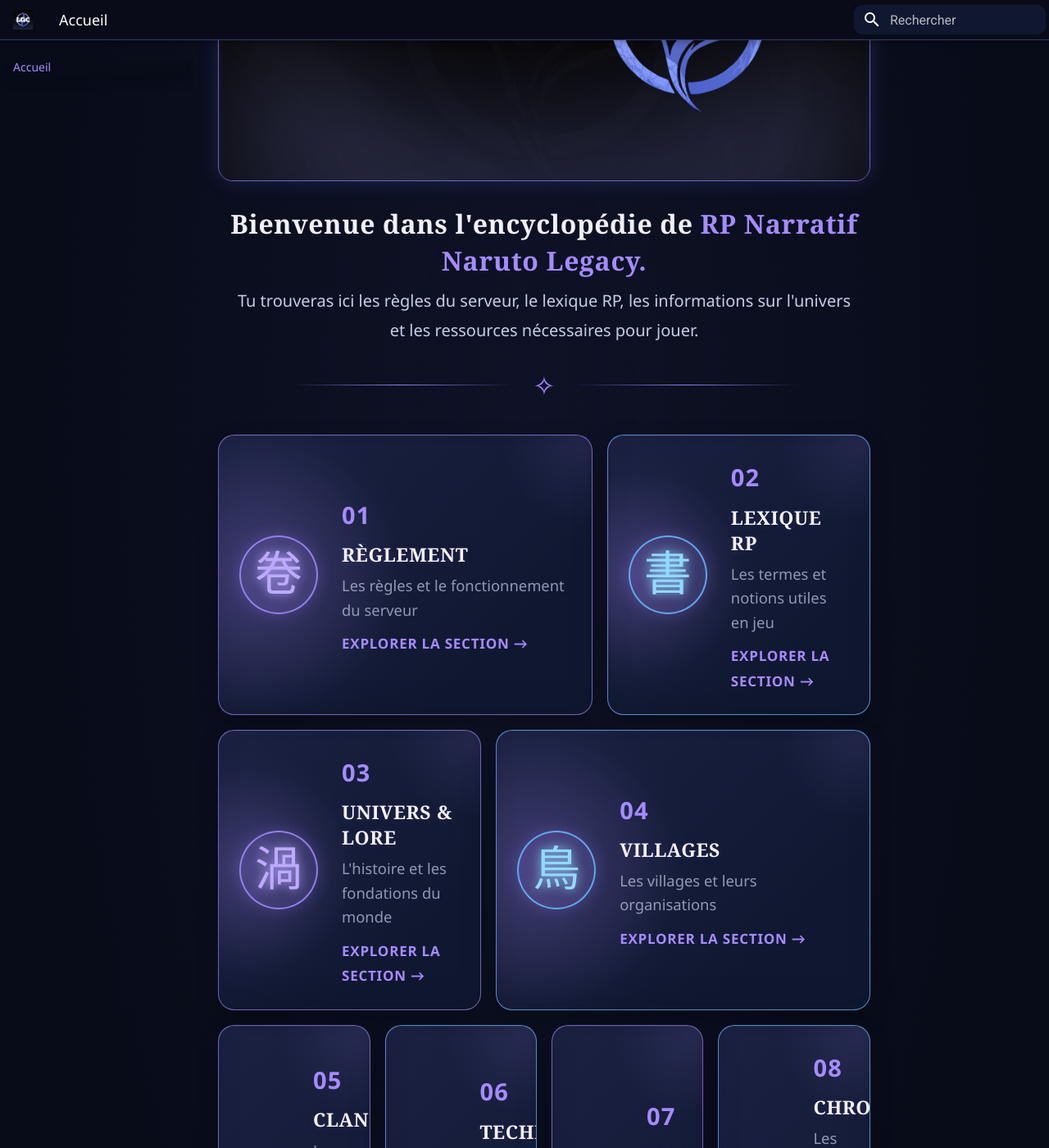
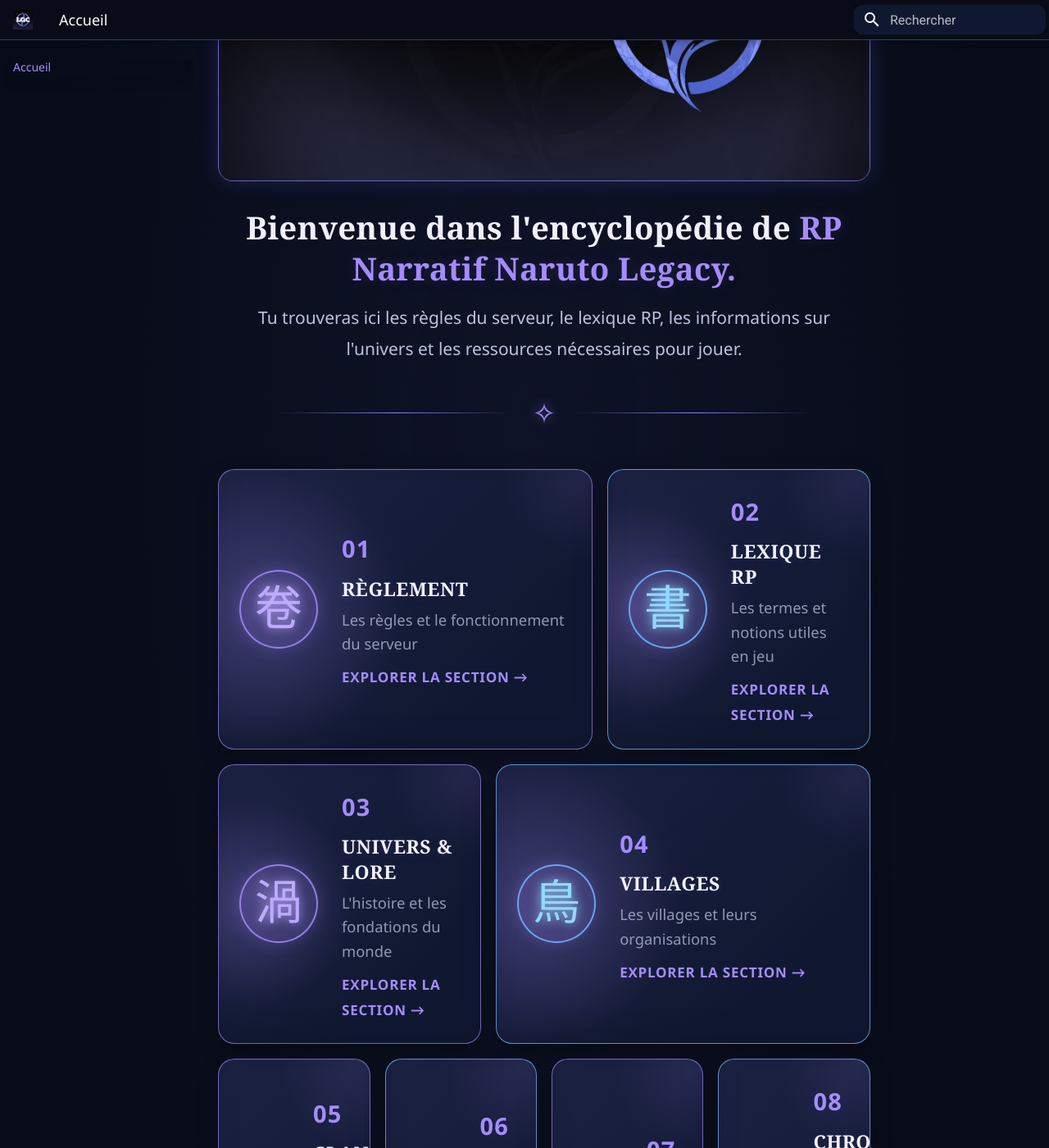
Before and after one commit to Foetic/naruto-legacy-wiki, an MkDocs documentation site: the page built from docs/index.md, in a window 1280 px wide and 1400 px high, scrolled down 459 px. Shown: the whole window at 82% size. Built offline with MkDocs 1.6.1 and Material for MkDocs 9.7.7, drawn with Linux system fonts in a browser that asks for light colours.

Commit message:
Update extra.css

```diff
--- a/docs/stylesheets/extra.css
+++ b/docs/stylesheets/extra.css
@@ -1040,3 +1040,73 @@ body {
     border-radius: 12px;
   }
 }
+/* ==========================================
+   INTRODUCTION — NARUTO LEGACY
+========================================== */
+
+.legacy-intro {
+  width: 100%;
+  max-width: 1100px;
+  margin: 32px auto 38px !important;
+  padding: 0 24px;
+  text-align: center;
+}
+
+.legacy-intro h2 {
+  max-width: 1050px;
+  margin: 0 auto 16px !important;
+
+  color: #F0F0FF;
+  font-family: Georgia, serif;
+  font-size: clamp(1.8rem, 3vw, 2.45rem) !important;
+  line-height: 1.3;
+  letter-spacing: 0.01em;
+}
+
+.legacy-intro h2 span {
+  color: #A58BFF;
+  text-shadow: 0 0 18px rgba(165, 139, 255, 0.15);
+}
+
+.legacy-intro p {
+  max-width: 900px;
+  margin: 0 auto !important;
+
+  color: #BBC2DE;
+  font-size: 1.05rem;
+  line-height: 1.8;
+}
+
+.legacy-divider {
+  max-width: 650px;
+  margin: 28px auto 0 !important;
+  gap: 25px;
+  color: #A58BFF;
+  font-size: 1.7rem;
+}
+
+.legacy-divider span {
+  display: inline-block;
+  text-shadow: 0 0 15px rgba(165, 139, 255, 0.6);
+}
+
+/* INTRODUCTION MOBILE */
+
+@media (max-width: 600px) {
+  .legacy-intro {
+    margin: 25px auto 28px !important;
+    padding: 0 12px;
+  }
+
+  .legacy-intro h2 {
+    font-size: 1.65rem !important;
+  }
+
+  .legacy-intro p {
+    font-size: 0.92rem;
+  }
+
+  .legacy-divider {
+    margin-top: 20px !important;
+  }
+}
```
